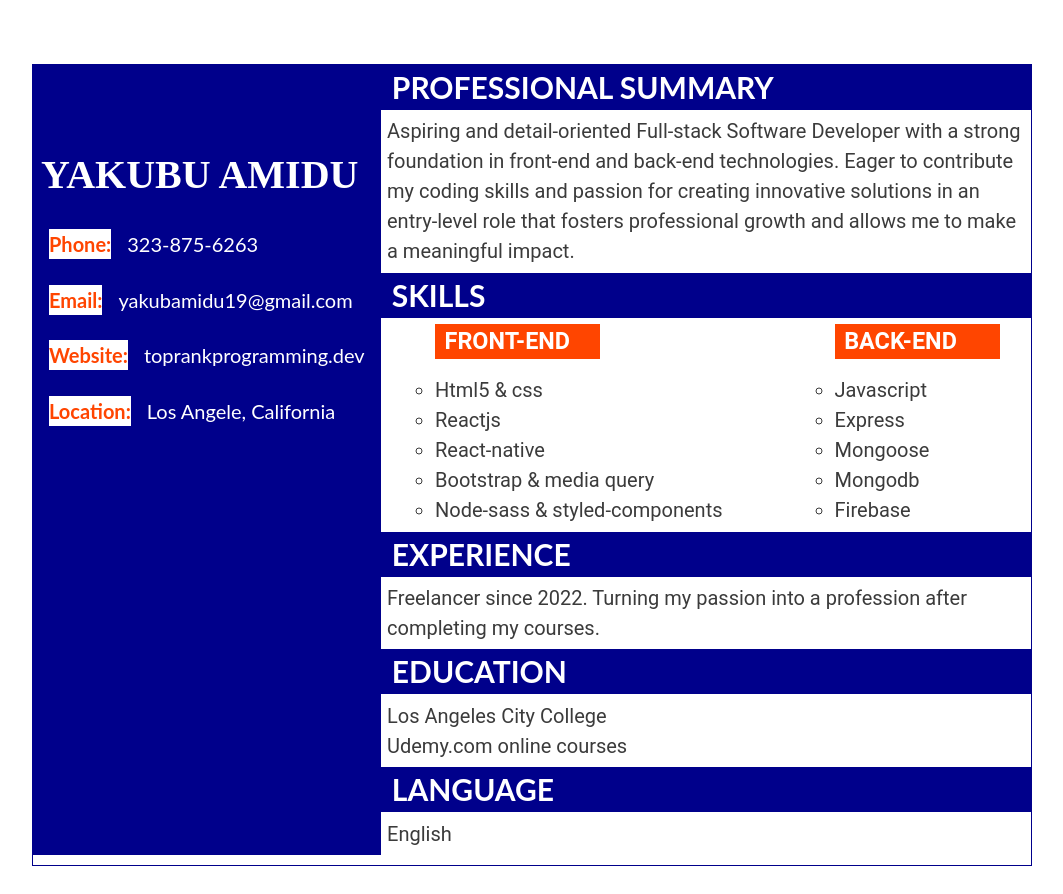
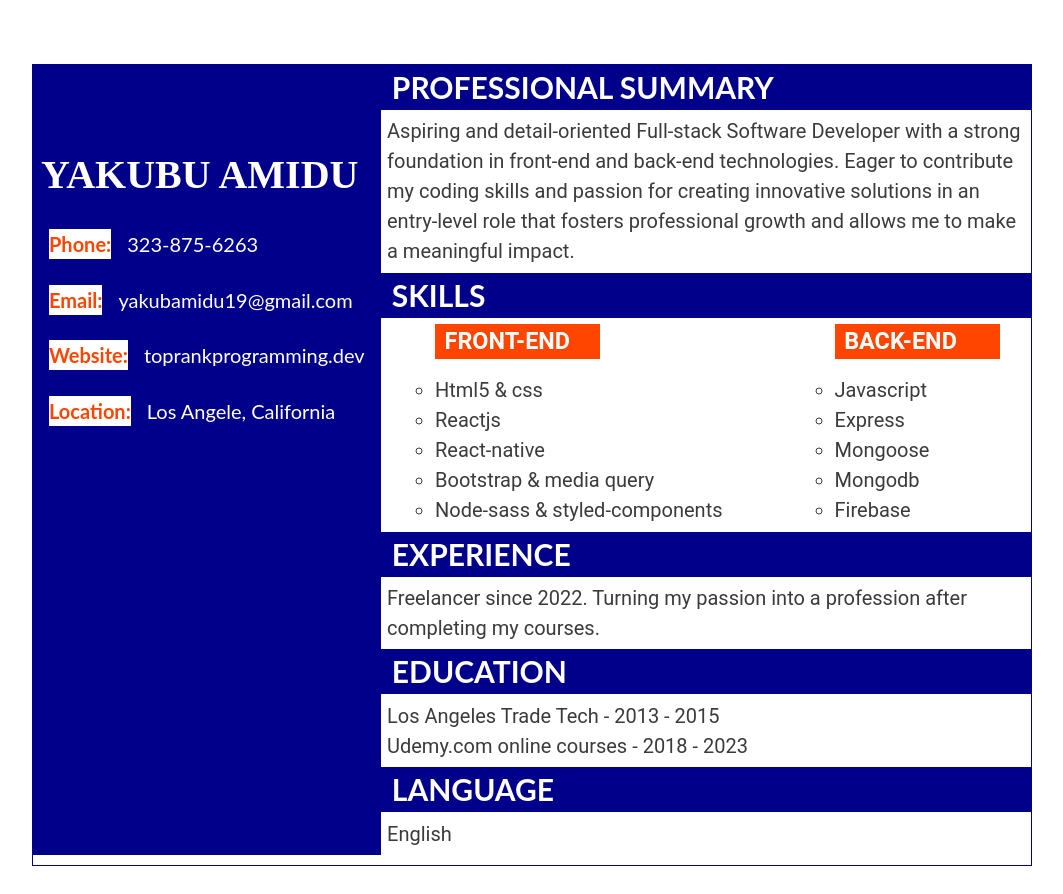
Before and after one commit to YakubuAmidu/resume, a React (Vite) app: page / in a window 1280 px wide. Shown: the top 894 px of the page, without its empty margins (108-1171 px from the left). Built offline with nearby package versions, Linux system fonts and the light colour scheme.

Commit message:
Initial commit

```diff
--- a/src/App.jsx
+++ b/src/App.jsx
@@ -14,7 +14,7 @@ import {
   Address,
   Website,
   Websitelink,
-  Websiteparagraph
+  Websiteparagraph,
 } from "./css/Leftsection";
 
 import {
@@ -108,8 +108,8 @@ const App = () => {
           <div>
             <Education>Education</Education>
             <Educationpargraph>
-              <p>Los Angeles City College</p>
-              <p>Udemy.com online courses</p>
+              <p>Los Angeles Trade Tech - 2013 - 2015</p>
+              <p>Udemy.com online courses - 2018 - 2023</p>
             </Educationpargraph>
           </div>
           <div>
```
